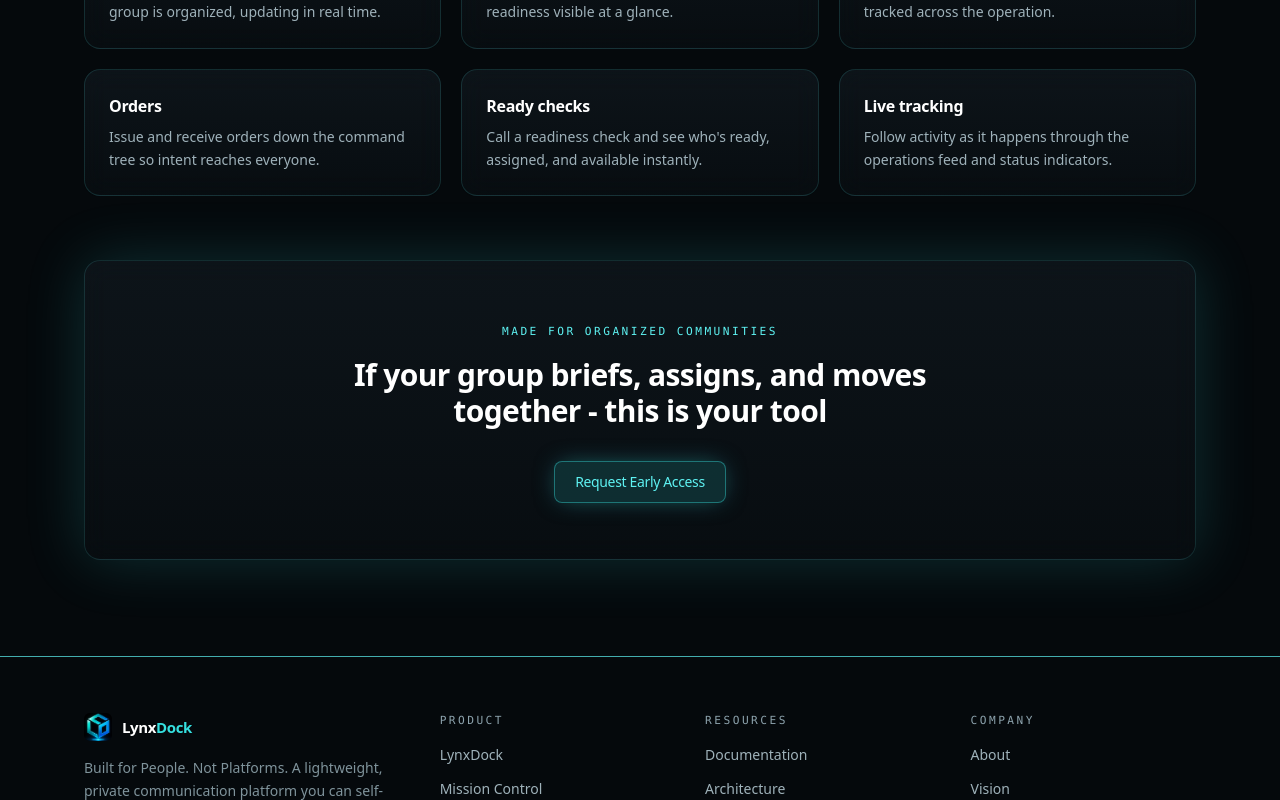
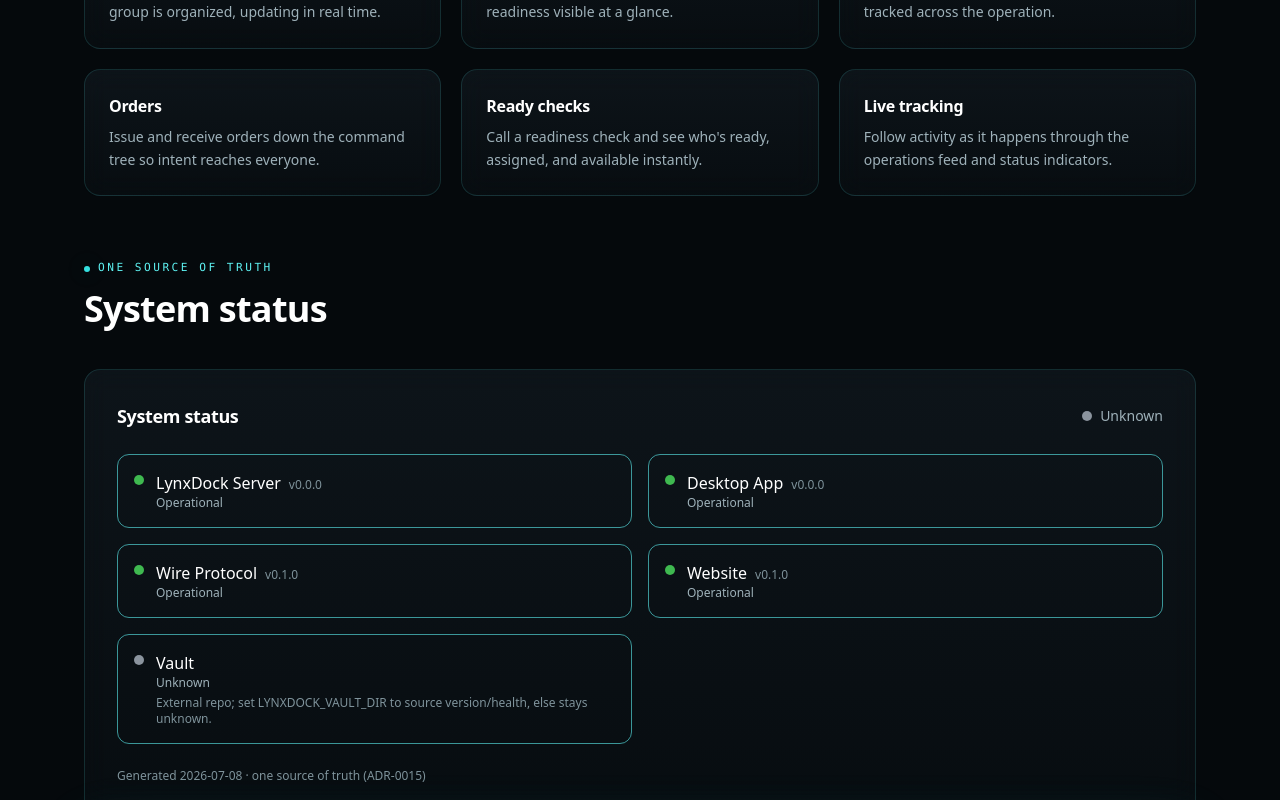
Before and after one commit to LynxDock-LLC/lynxdock-website, a Next.js app: page /mission-control in a window 1280 px wide. Shown: the part 2000-2800 px from the top of the page. Built offline with nearby package versions, Linux system fonts and the light colour scheme; no server answers.

Commit message:
chore(status): regenerate synced status data (ADR-0015 S4)

```diff
--- a/src/app/mission-control/page.tsx
+++ b/src/app/mission-control/page.tsx
@@ -4,6 +4,8 @@ import MissionControlShowcase from "@/components/MissionControlShowcase";
 import SectionHeader from "@/components/SectionHeader";
 import GlassPanel from "@/components/GlassPanel";
 import GlowButton from "@/components/GlowButton";
+import SystemStatusBoard from "@/components/SystemStatusBoard";
+import { systemStatus } from "@/data/status";
 
 export const metadata: Metadata = {
   title: "Mission Control",
@@ -111,6 +113,15 @@ export default function MissionControlPage() {
         </div>
       </section>
 
+      <section className="mx-auto max-w-6xl px-5 pb-4">
+        <SectionHeader
+          eyebrow="One source of truth"
+          title="System status"
+          className="mb-10"
+        />
+        <SystemStatusBoard status={systemStatus} />
+      </section>
+
       <section className="mx-auto max-w-6xl px-5 pb-24">
         <GlassPanel glow className="p-10 text-center sm:p-14">
           <span className="hud-label">Made for organized communities</span>
--- /dev/null
+++ b/src/components/SystemStatusBoard.tsx
@@ -0,0 +1,38 @@
+import GlassPanel from "./GlassPanel";
+import { healthColor, healthLabel, type SystemStatus } from "@/lib/status";
+
+/** Renders the shared SystemStatus contract (ADR-0015): one source of truth for
+ *  each component's health + shipped version. */
+export default function SystemStatusBoard({ status }: { status: SystemStatus }) {
+  return (
+    <GlassPanel className="p-6 sm:p-8">
+      <div className="flex flex-wrap items-center justify-between gap-3">
+        <h3 className="text-lg font-semibold text-white">System status</h3>
+        <span className="inline-flex items-center gap-2 text-sm text-[#9fb2ba]">
+          <span aria-hidden className="inline-block h-2.5 w-2.5 rounded-full" style={{ background: healthColor(status.overall) }} />
+          {healthLabel(status.overall)}
+        </span>
+      </div>
+
+      <ul className="mt-6 grid gap-4 sm:grid-cols-2">
+        {status.components.map((c) => (
+          <li key={c.id} className="flex items-start gap-3 rounded-xl border border-line/60 p-4">
+            <span aria-hidden className="mt-1 inline-block h-2.5 w-2.5 shrink-0 rounded-full" style={{ background: healthColor(c.health) }} />
+            <div className="min-w-0">
+              <div className="flex items-baseline gap-2">
+                <span className="font-medium text-white">{c.name}</span>
+                {c.version && <span className="text-xs text-[#7f939b]">v{c.version}</span>}
+              </div>
+              <div className="text-xs text-[#9fb2ba]">{healthLabel(c.health)}</div>
+              {c.notes && <div className="mt-1 text-xs text-[#7f939b]">{c.notes}</div>}
+            </div>
+          </li>
+        ))}
+      </ul>
+
+      <p className="mt-6 text-xs text-[#7f939b]">
+        Generated {new Date(status.generatedAt).toISOString().slice(0, 10)} · one source of truth (ADR-0015)
+      </p>
+    </GlassPanel>
+  );
+}
--- /dev/null
+++ b/src/data/status.ts
@@ -0,0 +1,54 @@
+// Generated by `pnpm gen:status` (ADR-0015). Do not edit manually.
+import type { SystemStatus } from "@/lib/status";
+
+export const systemStatus: SystemStatus = {
+  "generatedAt": "2026-07-08T08:00:37.592Z",
+  "overall": "unknown",
+  "components": [
+    {
+      "id": "server",
+      "name": "LynxDock Server",
+      "health": "operational",
+      "version": "0.0.0",
+      "lastRelease": null,
+      "repo": "lynxdock",
+      "notes": null
+    },
+    {
+      "id": "desktop",
+      "name": "Desktop App",
+      "health": "operational",
+      "version": "0.0.0",
+      "lastRelease": null,
+      "repo": "lynxdock",
+      "notes": null
+    },
+    {
+      "id": "protocol",
+      "name": "Wire Protocol",
+      "health": "operational",
+      "version": "0.1.0",
+      "lastRelease": null,
+      "repo": "lynxdock",
+      "notes": null
+    },
+    {
+      "id": "website",
+      "name": "Website",
+      "health": "operational",
+      "version": "0.1.0",
+      "lastRelease": null,
+      "repo": "lynxdock-website",
+      "notes": null
+    },
+    {
+      "id": "vault",
+      "name": "Vault",
+      "health": "unknown",
+      "version": null,
+      "lastRelease": null,
+      "repo": "LynxDock-Vault",
+      "notes": "External repo; set LYNXDOCK_VAULT_DIR to source version/health, else stays unknown."
+    }
+  ]
+};
--- /dev/null
+++ b/src/lib/status.ts
@@ -0,0 +1,48 @@
+// Mirrors the @lynxdock/protocol `SystemStatus` contract (ADR-0015). The website
+// is a separate repo, so the types + helpers are duplicated here; the canonical
+// source of truth is `status.json`, produced by `pnpm gen:status` in the app
+// monorepo and synced into `src/data/status.ts` on release.
+
+export type ComponentHealth = "operational" | "degraded" | "down" | "unknown";
+
+export type ComponentStatus = {
+  id: string;
+  name: string;
+  health: ComponentHealth;
+  version: string | null;
+  lastRelease: string | null;
+  repo: string | null;
+  notes: string | null;
+};
+
+export type SystemStatus = {
+  generatedAt: string;
+  overall: ComponentHealth;
+  components: ComponentStatus[];
+};
+
+export function healthLabel(health: ComponentHealth): string {
+  switch (health) {
+    case "operational":
+      return "Operational";
+    case "degraded":
+      return "Degraded";
+    case "down":
+      return "Down";
+    default:
+      return "Unknown";
+  }
+}
+
+export function healthColor(health: ComponentHealth): string {
+  switch (health) {
+    case "operational":
+      return "#3fb950";
+    case "degraded":
+      return "#d29922";
+    case "down":
+      return "#f85149";
+    default:
+      return "#8b949e";
+  }
+}
```
